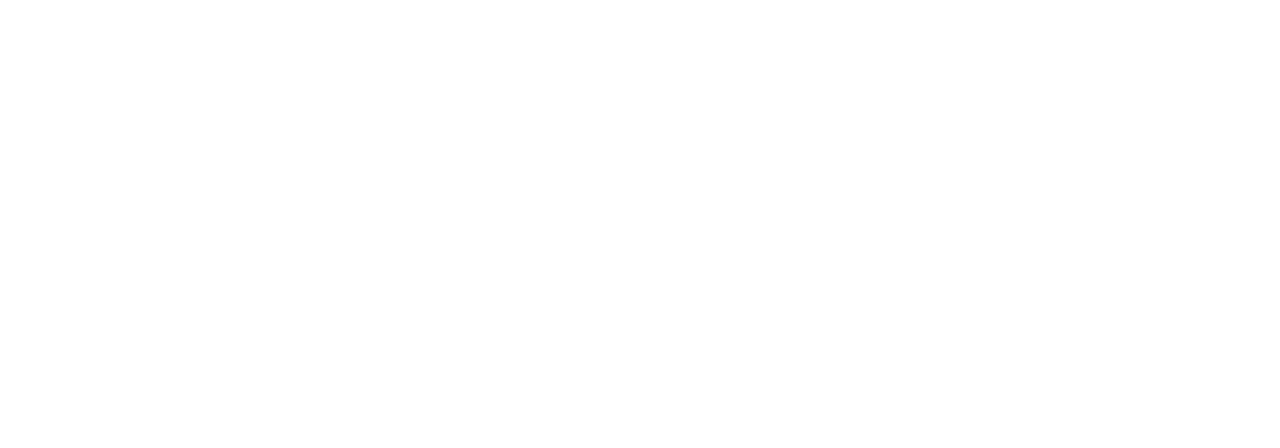
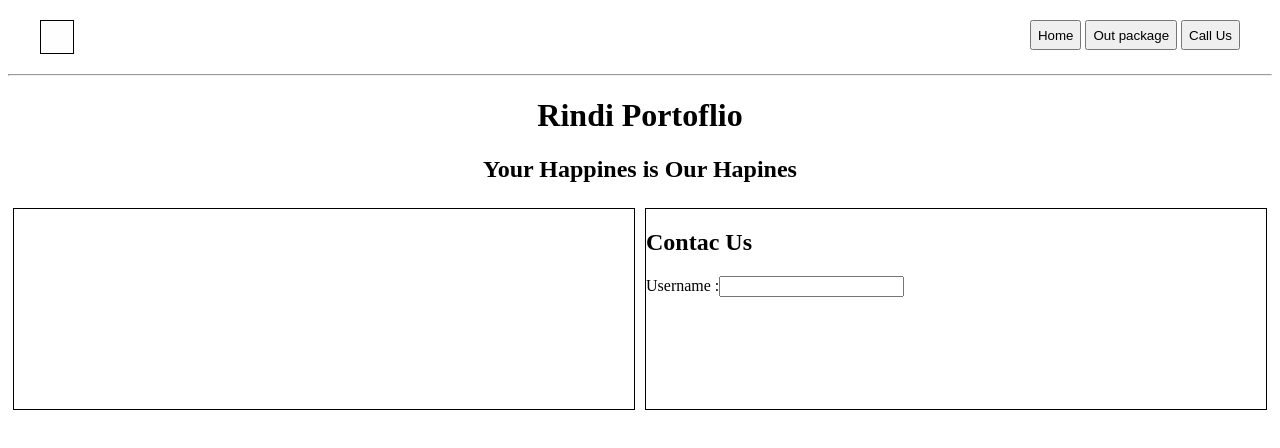
Before and after one commit to revou-fundamental-course/29-apr-24-Rian1322, a plain HTML site: page index.html in a window 1280 px wide. Drawn offline with Linux system fonts and the light colour scheme.

Commit message:
portoflio

```diff
--- a/css/style.css
+++ b/css/style.css
@@ -0,0 +1,27 @@
+.navigator-container{
+    justify-content: space-between;
+    display: flex;
+    padding-left: 32px;
+    padding-right: 32px;
+    padding-top: 12px;
+    padding-bottom: 12px;
+}
+.navigator-container>nav>button{
+    height: 30px;
+}
+.judulartikelclass>header{
+    text-align: center;
+
+}
+section>header>h1{
+    font-family: fangsong;
+}
+.cardbackground{
+    display: flex;
+}
+.card-item{
+    height: 200px;
+    width: 100%;
+    border: 1px solid;
+    margin: 5px;
+}
--- a/index.html
+++ b/index.html
@@ -3,9 +3,35 @@
 <head>
     <meta charset="UTF-8">
     <meta name="viewport" content="width=device-width, initial-scale=1.0">
-    <title>Document</title>
+    <title>Portoflio Rindi</title>
+    <link rel="stylesheet" href="css/style.css">
 </head>
 <body>
-
+    <header class="navigator-container">
+    <div style="background-image: url(asset/logo.jpg); border: 1px solid black; height: 32px; width: 32px; ;"></div>
+    <nav>
+        <button>Home</button>
+        <button>Out package</button>
+        <button>Call Us</button>
+    </nav>
+    </header>
+    <hr>
+    <judulartikel class="judulartikelclass">
+        <header>
+            <h1>Rindi Portoflio</h1>
+            <h2>Your Happines is Our Hapines</h2>
+        </header>
+    </judulartikel>
+    <section class="cardbackground">
+        <div class="card-item"></div>
+        <div class="card-item">
+            <header>
+                <h2>Contac Us</h2>
+                <section>
+                    <label>Username :</label><input type="text"/>
+                </section>
+            </header>
+        </div>
+    </section>
 </body>
 </html>
```
Also changed, not shown: asset/logo.jpg (added).
